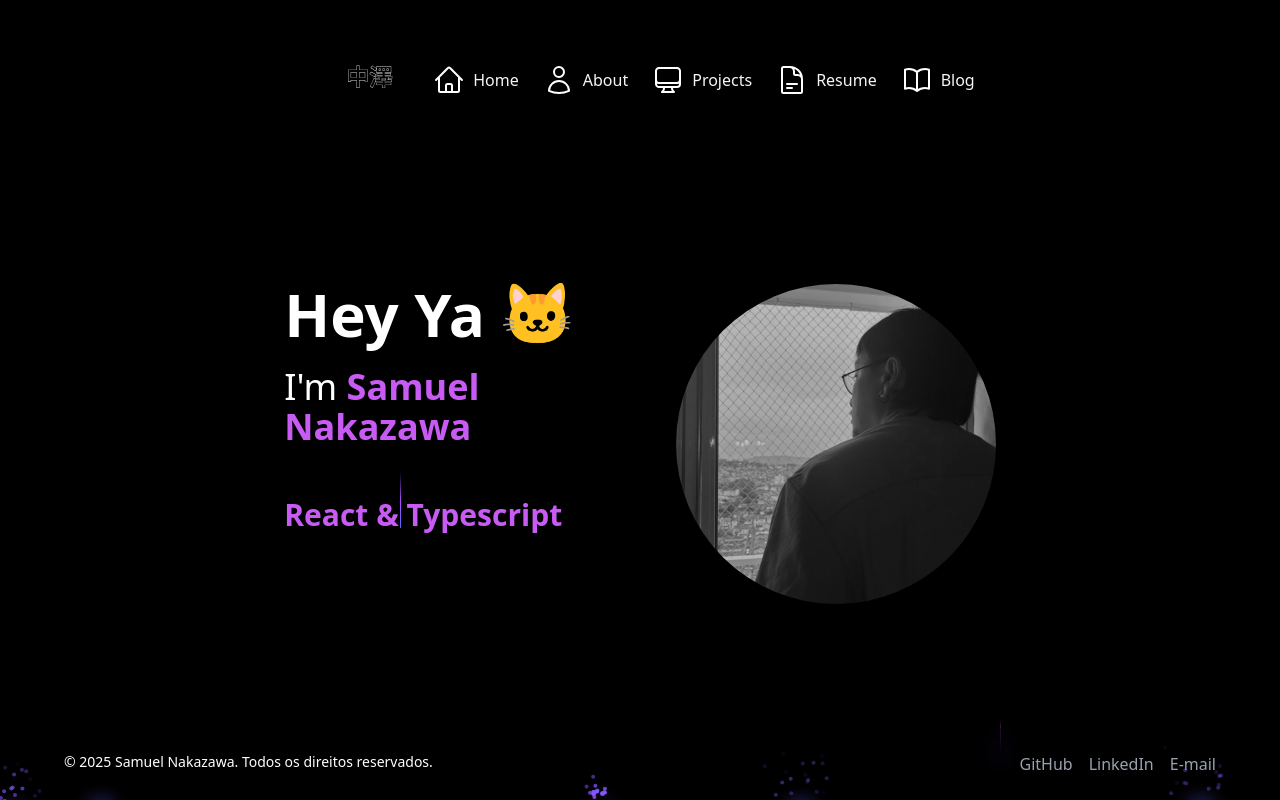
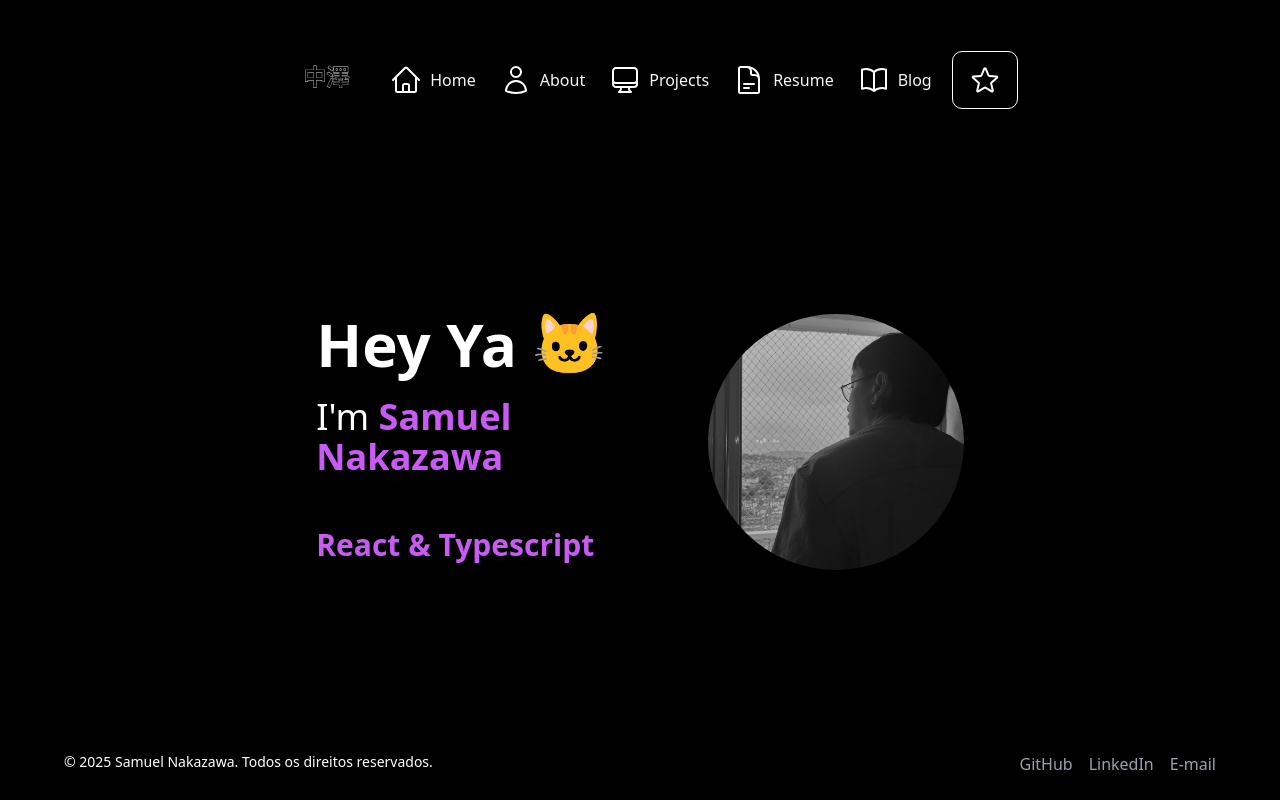
Before and after one commit to samuelnakazawa/naka.dev, a Next.js app: page / in a window 1280 px wide. Built offline with nearby package versions, Linux system fonts and the light colour scheme.

Commit message:
feat(github-button): Creating github button component and his respective animations, adding new svgs and adding some width adjustments and cursor pointer on components

```diff
--- a/src/components/Header.tsx
+++ b/src/components/Header.tsx
@@ -1,4 +1,4 @@
-import { TextHoverEffect, MenuItem } from './ui';
+import { TextHoverEffect, MenuItem, GitHubButton } from './ui';
 import { menuItems } from './constants';
 
 export const Header = () => {
@@ -13,6 +13,9 @@ export const Header = () => {
           <MenuItem key={index} type={type} />
         ))}
       </div>
+      <div>
+        <GitHubButton />
+      </div>
     </header>
   );
 };
--- a/src/components/Hero.tsx
+++ b/src/components/Hero.tsx
@@ -17,7 +17,7 @@ export const HeroSection = () => {
           <img
             src="/images/samuelnakazawa.jpeg"
             alt="Samuel Nakazawa"
-            className="rounded-full w-64 h-64 md:w-80 md:h-80 object-cover image-effect"
+            className="rounded-full w-64 h-64 md:w-64 md:h-64 object-cover image-effect"
           />
         </div>
       </div>
--- a/src/components/ui/background-beams-with-collision.tsx
+++ b/src/components/ui/background-beams-with-collision.tsx
@@ -75,14 +75,14 @@ export const BackgroundBeamsWithCollision = ({
         className
       )}
     >
-      {beams.map((beam) => (
+      {/* {beams.map((beam) => (
         <CollisionMechanism
           key={beam.initialX + 'beam-idx'}
           beamOptions={beam}
           containerRef={containerRef}
           parentRef={parentRef}
         />
-      ))}
+      ))} */}
 
       {children}
       <div
--- /dev/null
+++ b/src/components/ui/github-button.tsx
@@ -0,0 +1,41 @@
+'use client';
+import React, { useState } from 'react';
+import { motion } from 'framer-motion';
+
+export const GitHubButton = () => {
+  const [isHovered, setIsHovered] = useState(false);
+
+  const buttonVariants = {
+    hidden: { opacity: 0, y: 20 },
+    visible: { opacity: 1, y: 0, transition: { duration: 0.5, ease: 'easeOut' } },
+  };
+
+  return (
+    <motion.a
+      href={'https://github.com/samuelnakazawa/naka.dev'}
+      target="_blank"
+      rel="noopener noreferrer"
+      className="inline-flex items-center justify-center px-4 py-3 bg-black text-white font-semibold rounded-lg border border-white transition-all duration-500 ease-in-out hover:border-transparent hover:bg-gradient-to-tr from-[#c95bf5] to-[#8a2be2] hover:shadow-lg hover:shadow-[#c95bf5]/50 ml-[20px] relative"
+      onMouseEnter={() => setIsHovered(true)}
+      onMouseLeave={() => setIsHovered(false)}
+      variants={buttonVariants}
+      initial="hidden"
+      animate="visible"
+    >
+      {/* Ícone */}
+      <img
+        src={'/star.svg'}
+        alt={'star my project :)'}
+        className="w-[1em] h-[1em] invert transition-transform duration-500 ease-in-out hover:scale-110"
+      />
+
+      <span
+        className={`absolute top-0 left-full ml-2 whitespace-nowrap bg-black text-white text-sm px-3 py-1 rounded-lg transition-opacity duration-300 ease-in-out ${
+          isHovered ? 'opacity-100' : 'opacity-0'
+        }`}
+      >
+        See this project on GitHub
+      </span>
+    </motion.a>
+  );
+};
--- a/src/components/ui/index.tsx
+++ b/src/components/ui/index.tsx
@@ -2,3 +2,4 @@ export * from './carousel-words';
 export * from './background-beams-with-collision';
 export * from './menu-item';
 export * from './text-hover-effect';
+export * from './github-button';
--- a/src/components/ui/menu-item.tsx
+++ b/src/components/ui/menu-item.tsx
@@ -23,7 +23,7 @@ export const MenuItem: React.FC<MenuItemProps> = ({ type }) => {
 
   return (
     <div
-      className="relative after:content-[''] after:block after:bg-[#c95bf5]  after:rounded-[16px] after:h-[5px] after:w-0 after:absolute after:left-0 after:-bottom-[8px] after:transition-all after:duration-300 after:ease-out hover:after:w-full"
+      className="relative after:content-[''] after:block after:bg-[#c95bf5]  after:rounded-[16px] after:h-[5px] after:w-0 after:absolute after:left-0 after:-bottom-[8px] after:transition-all after:duration-300 after:ease-out hover:after:w-full cursor-pointer"
       onMouseEnter={() => setIsHovered(true)}
       onMouseLeave={() => setIsHovered(false)}
     >
```
Also changed, not shown: public/fork.svg (added), public/star.svg (added).
